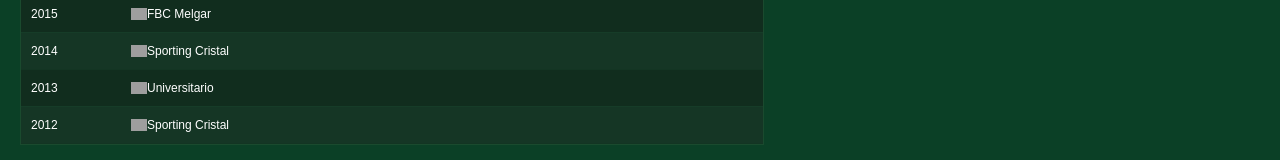
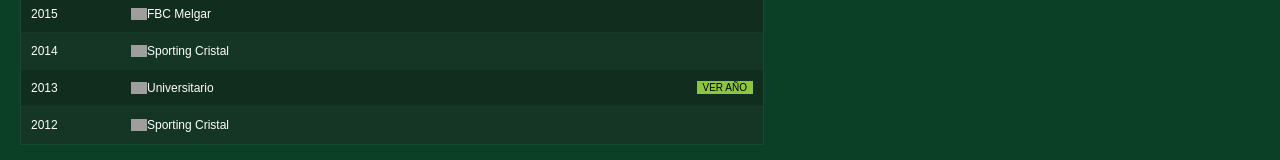
Before and after one commit to sebapala42-svg/dashboard-futbol-peruano, a Next.js app: page / in a window 1280 px wide. Both pictures are taken after a click on the button "CAMPEONES". Shown: the part 582-742 px from the top of the page. Built offline with nearby package versions, Linux system fonts and the light colour scheme; grey boxes are pictures that could not be loaded.

Commit message:
Update page.js

```diff
--- a/app/page.js
+++ b/app/page.js
@@ -1,6 +1,7 @@
 'use client';
 import React, { useState, useMemo } from 'react';
 import partidosJSON from './torneo_2018.json';
+import partidos2013JSON from './torneo_2013.json';
 
 const partidos2026JSON = [
   [1, 'Sport Huancayo', 'Alianza Lima', 1, 2], [1, 'UTC', 'Atlético Grau', 2, 0], [1, 'Comerciantes Unidos', 'CD Moquegua', 1, 0],
@@ -46,7 +47,11 @@
   const [tab, setTab] = useState('fixture');
   const [equipoSeleccionado, setEquipoSeleccionado] = useState(null);
 
-  const listaPartidos = useMemo(() => temporada === '2018' ? listaPartidos2018 : partidos2026JSON, [temporada]);
+const listaPartidos = useMemo(() => {
+  if (temporada === '2013') return partidos2013JSON.map(p => ({ Fecha_Global: p[0], Local: p[1], Visitante: p[2], GL: p[3], GV: p[4] }));
+  if (temporada === '2018') return listaPartidos2018;
+  return partidos2026JSON;
+}, [temporada]);
 
   const logos = {
     'Alianza Lima': 'https://tmssl.akamaized.net//images/wappen/head/184.png?lm=1755275805',
@@ -498,6 +503,15 @@
                         VER AÑO
                       </button>
                     )}
+                    {/* BOTON VER AÑO 2013 */}
+{row.Año === '2013' && (
+  <button
+    onClick={() => { setTemporada('2013'); setFecha(44); setTab('fixture'); setEquipoSeleccionado(null); window.scrollTo(0,0); }}
+    className="bg-[#8cc63f] text-black font-bold text-[10px] px-3 py-1 rounded border-none outline-none cursor-pointer"
+  >
+    VER AÑO
+  </button>
+)}
                   </td>
                 </tr>
               ))}</tbody>
```
